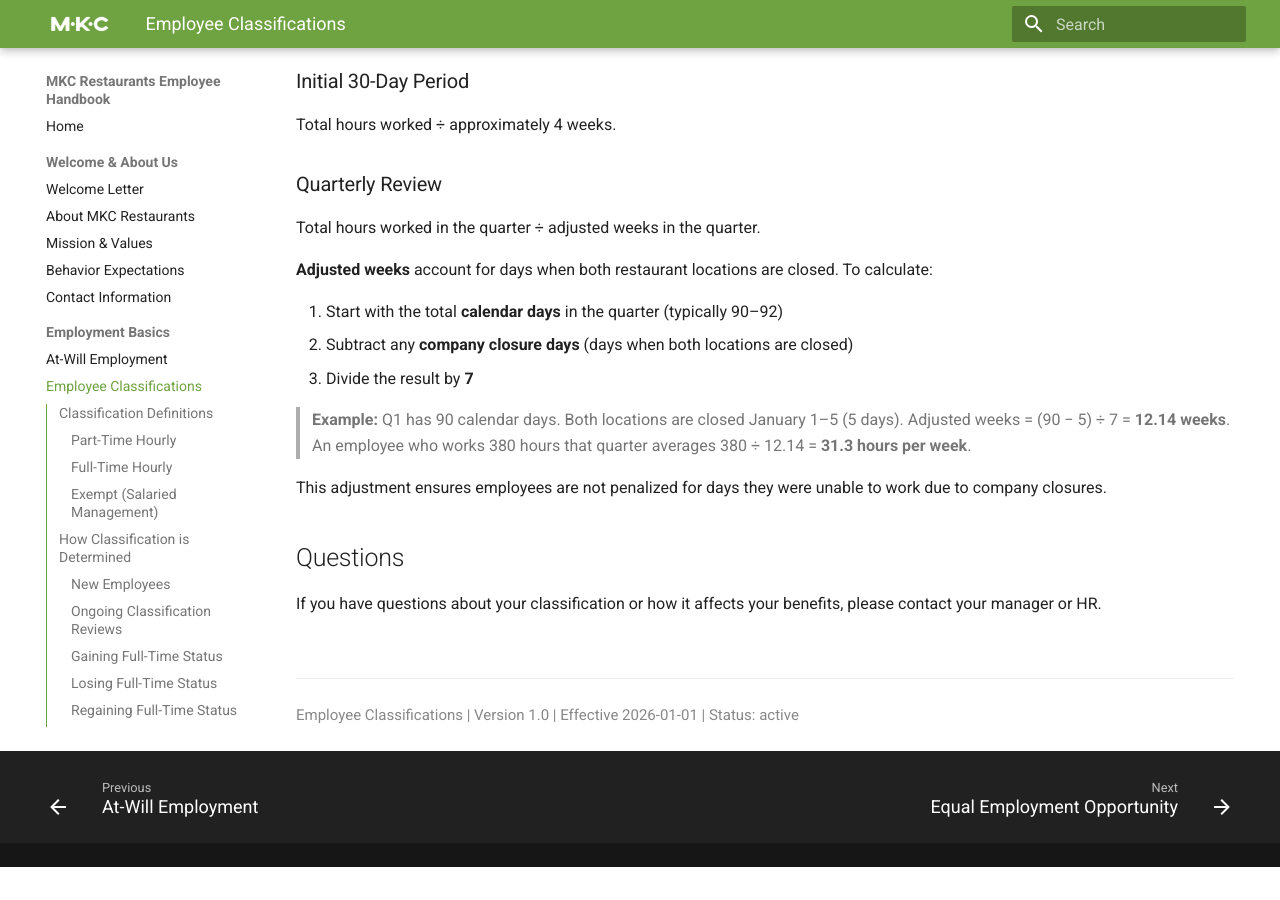
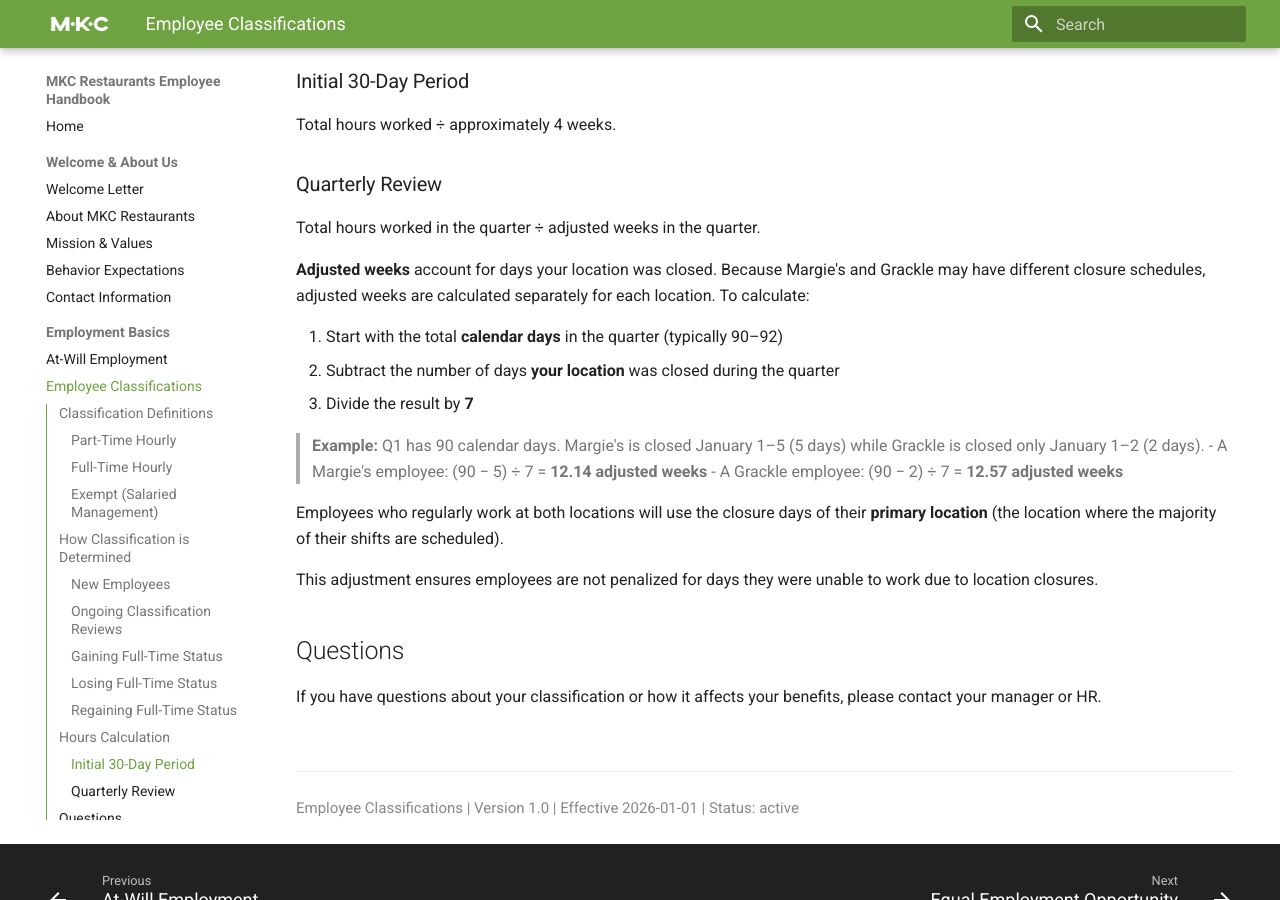
Before and after one commit to JustinAhlstrom-MKC/handbook, an MkDocs documentation site: the page built from policies/02-employment/employee-classifications.md, in a window 1280 px wide and 900 px high, scrolled down 1773 px. Built offline with MkDocs 1.6.1 and Material for MkDocs 9.7.7, drawn with Linux system fonts in a browser that asks for light colours; before the commit the page ends 2640 px from its top, so only the background shows below that.

Commit message:
Calculate adjusted weeks per location, not company-wide
Margie's and Grackle often have different closure schedules, so the
adjusted-weeks denominator is now based on the specific location's
closure days rather than requiring both locations to be closed. Added
a dual-location example and a primary-location rule for employees
who split shifts between both.

https://claude.ai/code/session_01Kbi6d8deKTgYifGPjDFTvp

```diff
--- a/policies/02-employment/employee-classifications.md
+++ b/policies/02-employment/employee-classifications.md
@@ -72,17 +72,19 @@ Total hours worked ÷ approximately 4 weeks.
 
 Total hours worked in the quarter ÷ adjusted weeks in the quarter.
 
-**Adjusted weeks** account for days when both restaurant locations are closed. To calculate:
+**Adjusted weeks** account for days your location was closed. Because Margie's and Grackle may have different closure schedules, adjusted weeks are calculated separately for each location. To calculate:
 
 1. Start with the total **calendar days** in the quarter (typically 90–92)
-2. Subtract any **company closure days** (days when both locations are closed)
+2. Subtract the number of days **your location** was closed during the quarter
 3. Divide the result by **7**
 
-> **Example:** Q1 has 90 calendar days. Both locations are closed January 1–5 (5 days).
-> Adjusted weeks = (90 − 5) ÷ 7 = **12.14 weeks**.
-> An employee who works 380 hours that quarter averages 380 ÷ 12.14 = **31.3 hours per week**.
+> **Example:** Q1 has 90 calendar days. Margie's is closed January 1–5 (5 days) while Grackle is closed only January 1–2 (2 days).
+> - A Margie's employee: (90 − 5) ÷ 7 = **12.14 adjusted weeks**
+> - A Grackle employee: (90 − 2) ÷ 7 = **12.57 adjusted weeks**
 
-This adjustment ensures employees are not penalized for days they were unable to work due to company closures.
+Employees who regularly work at both locations will use the closure days of their **primary location** (the location where the majority of their shifts are scheduled).
+
+This adjustment ensures employees are not penalized for days they were unable to work due to location closures.
 
 ## Questions
 
```
